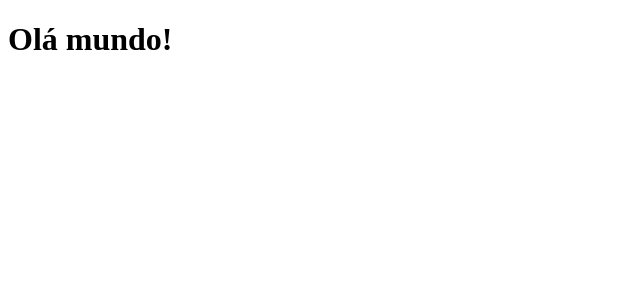
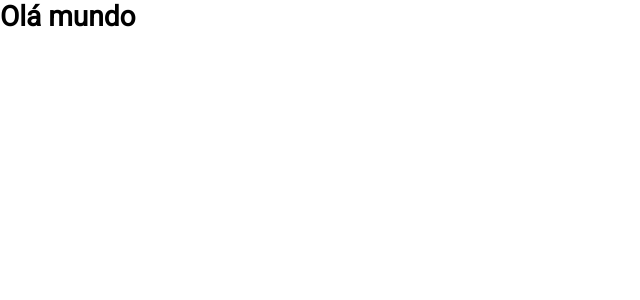
Before and after one commit to soaresgus/ninja-pomodoro, a React (Vite) app: page / in a window 1280 px wide. Shown: the top 300 px of the page, without its empty margins (0-640 px from the left). Built offline with nearby package versions, Linux system fonts and the light colour scheme.

Commit message:
Added personalized font; defined global style

```diff
--- a/index.html
+++ b/index.html
@@ -1,13 +1,20 @@
 <!DOCTYPE html>
 <html lang="en">
+
 <head>
   <meta charset="UTF-8" />
   <link rel="icon" type="image/svg+xml" href="/src/favicon.svg" />
   <meta name="viewport" content="width=device-width, initial-scale=1.0" />
-    <title>Vite App</title>
+  <title>Ninja Pomodoro</title>
+
+  <link rel="preconnect" href="https://fonts.googleapis.com">
+  <link rel="preconnect" href="https://fonts.gstatic.com" crossorigin>
+  <link href="https://fonts.googleapis.com/css2?family=Roboto&display=swap" rel="stylesheet">
 </head>
+
 <body>
   <div id="root"></div>
   <script type="module" src="/src/main.tsx"></script>
 </body>
+
 </html>
--- a/package.json
+++ b/package.json
@@ -8,8 +8,10 @@
     "preview": "vite preview"
   },
   "dependencies": {
+    "@types/styled-components": "^5.1.25",
     "react": "^18.0.0",
-    "react-dom": "^18.0.0"
+    "react-dom": "^18.0.0",
+    "styled-components": "^5.3.5"
   },
   "devDependencies": {
     "@types/react": "^18.0.0",
--- a/src/App.tsx
+++ b/src/App.tsx
@@ -1,5 +1,10 @@
+import GlobalStyle from './styles/global'
+
 export function App() {
   return (
-    <h1>Olá mundo!</h1>
+    <div>
+      <h1>Olá mundo</h1>
+      <GlobalStyle />
+    </div>
   )
 }
--- /dev/null
+++ b/src/styles/global.ts
@@ -0,0 +1,22 @@
+import { createGlobalStyle } from 'styled-components'
+
+export default createGlobalStyle`
+    * {
+        margin: 0;
+        padding: 0;
+        outline: none;
+        text-decoration: none;
+        box-sizing: border-box;
+    }
+
+    body {
+        font-family: 'Roboto', sans-serif;
+        font-size: 14px;
+        text-rendering: optimizeLegibility;
+        -webkit-font-smoothing: antialiased;
+    }
+
+    body, html, #root {
+        height: 100%;
+    }
+`
```
Also changed, not shown: 1 other file (tests, documents, lock files or other folders). Lines whose indentation alone changed are shown as unchanged.
